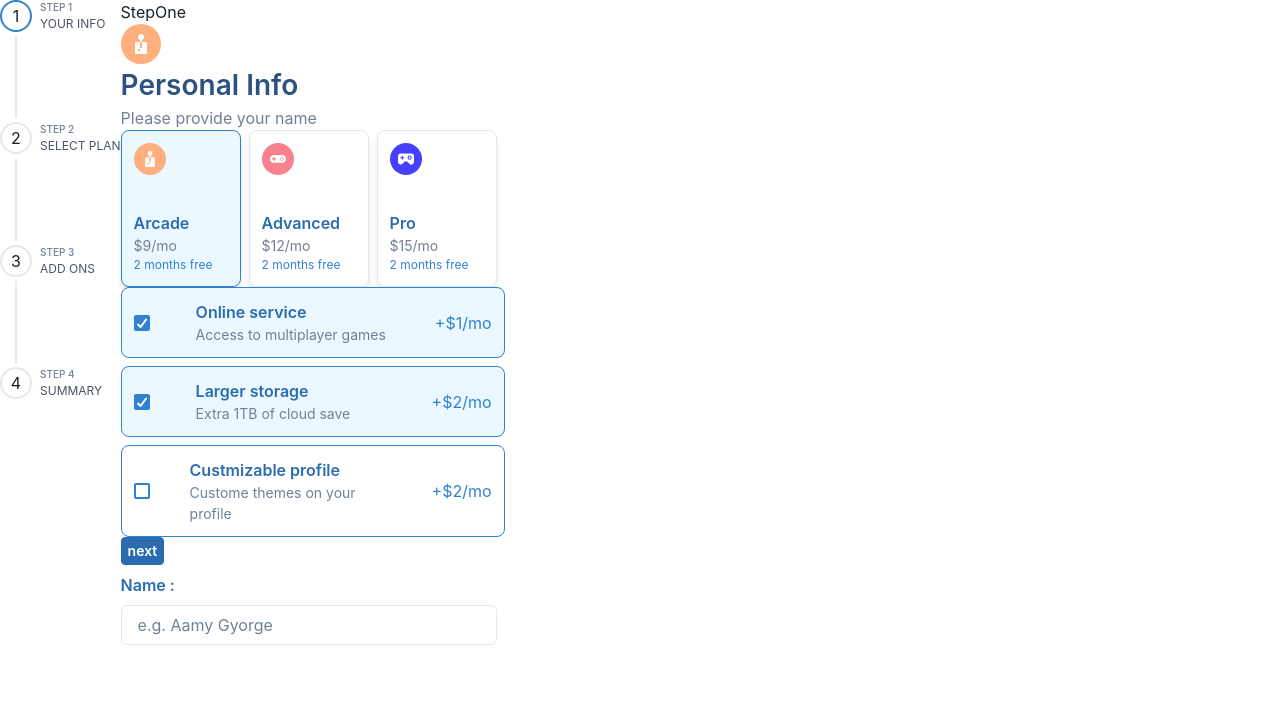
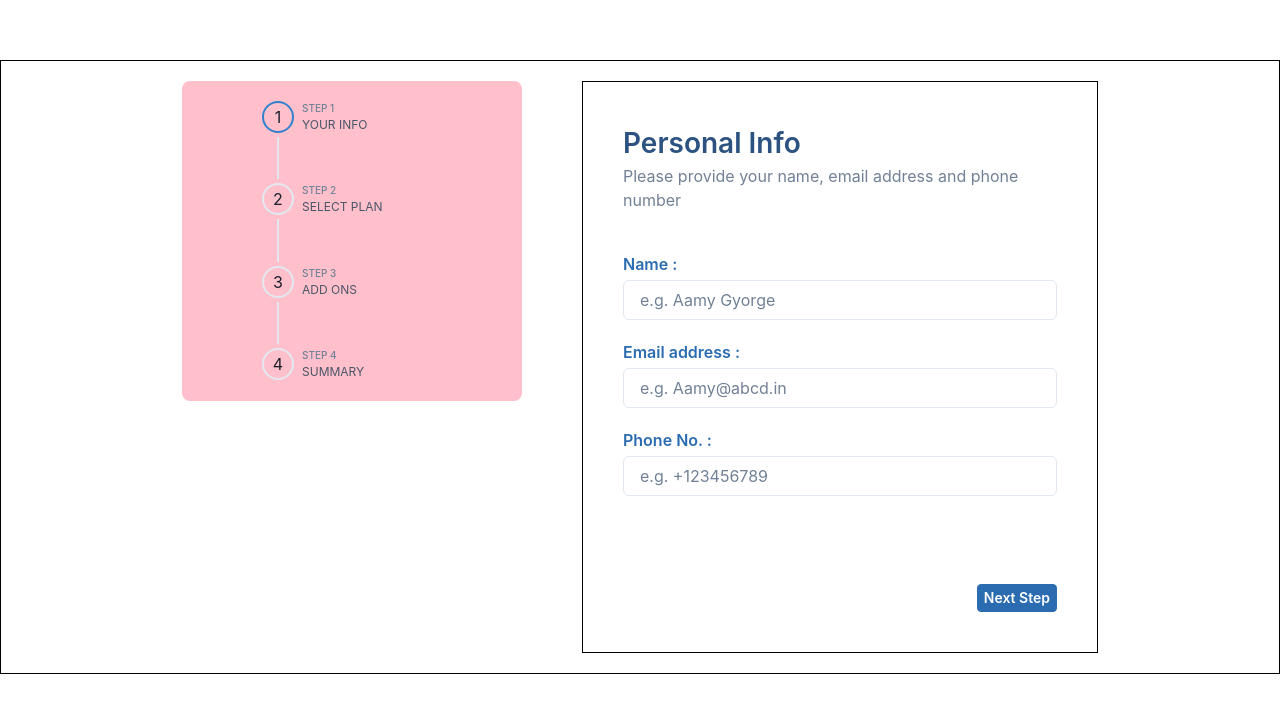
Before and after one commit to ShrutiSavani/Multi-step-form, a React (Create React App) app: page / in a window 1280 px wide. Shown: the top 712 px of the page. Built offline with nearby package versions, Linux system fonts and the light colour scheme.

Commit message:
Set Form Page and StepOne Component

```diff
--- a/src/components/HeaderComponent/index.js
+++ b/src/components/HeaderComponent/index.js
@@ -22,7 +22,7 @@ const HeaderComponent = ({
             </Text>
             <Text
                 fontSize={type == 'text' ? '14px' : ''}
-                maxW='210px'
+                maxW={type == 'text' ? '210px' : 'none'}
                 color='gray.500'
                 {...descriptionStyle}
             >
--- a/src/components/MyInput/index.js
+++ b/src/components/MyInput/index.js
@@ -21,8 +21,7 @@ const MyInput = ({
                 {lable} :
             </Text>
             <Input
-                mt='8px'
-                w='376px'
+                mt='4px'
                 color='blue.600'
                 placeholder={placeholder}
                 _hover={{
--- a/src/components/StepOne/index.js
+++ b/src/components/StepOne/index.js
@@ -1,68 +1,52 @@
-import { Box, Button, Image, Text } from '@chakra-ui/react'
+import { Box, Button, Flex } from '@chakra-ui/react'
 import React, { useContext } from 'react'
 import { StepContext } from '../../context/StepContext'
 import HeaderComponent from '../HeaderComponent'
-import RadioSettings from '../RadioSettings'
-
-import arcadeIcon from '../../assets/icon-arcade.svg'
-import advancedIcon from '../../assets/icon-advanced.svg'
-import proIcon from '../../assets/icon-pro.svg'
-import CheckBoxSettings from '../CheckBoxSettings'
 import MyInput from '../MyInput'
 
-const StepOne = () => {
+
+const StepOne = ({ boxStyle }) => {
   const { goToNextStep } = useContext(StepContext)
-  const radioOptions = [
-    {
-      type: 'Arcade',
-      price: '$9/mo',
-      icon: arcadeIcon,
-      scheme: '2 months free'
-    },
-    {
-      type: 'Advanced',
-      price: '$12/mo',
-      icon: advancedIcon,
-      scheme: '2 months free'
-    },
-    {
-      type: 'Pro',
-      price: '$15/mo',
-      icon: proIcon,
-      scheme: '2 months free'
-    }
-  ]
-  const checkBoxOptions = [
-    {
-        type: 'Online service',
-        about: 'Access to multiplayer games',
-        price: '$1/mo'
-    },
-    {
-        type: 'Larger storage',
-        about: 'Extra 1TB of cloud save',
-        price: '$2/mo'
-    },
-    {
-        type: 'Custmizable profile',
-        about: 'Custome themes on your profile',
-        price: '$2/mo'
-    },
-]
+
   return (
-    <Box>
-      <Text>StepOne</Text>
-      <Image src={arcadeIcon} />
-      <HeaderComponent title={'Personal Info'} description={'Please provide your name'}  />
-      <RadioSettings radioOptions={radioOptions} name={'monthly'} />
-      <CheckBoxSettings checkBoxOptions={checkBoxOptions}/>
-      <Button onClick={goToNextStep} variant='solid'>next</Button>
-      <MyInput
-      lable={'Name'}
-      placeholder={'e.g. Aamy Gyorge'}
-      />
+    <Flex
+      direction='column'
+      {...boxStyle}>
+      <HeaderComponent title={'Personal Info'} description={'Please provide your name, email address and phone number'} />
+      <Box mt='32px'>
+        <MyInput
+          lable={'Name'}
+          placeholder={'e.g. Aamy Gyorge'}
+        />
+        <MyInput
+          boxStyle={{
+            mt: '20px'
+          }}
+          lable={'Email address'}
+          placeholder={'e.g. Aamy@abcd.in'}
+        />
+        <MyInput
+          boxStyle={{
+            mt: '20px'
+          }}
+          lable={'Phone No.'}
+          placeholder={'e.g. +123456789'}
+        />
+      </Box>
+      <Box
+        display='flex'
+        justifyContent='flex-end'
+        mt='80px'>
+        <Button
+          justifyContent='end'
+          variant='solid'
+          w='fit-content'
 
-    </Box>
+          onClick={goToNextStep}
+        >Next Step</Button>
+      </Box>
+
+    </Flex>
   )
 }
 
--- a/src/components/StepperComponent/index.js
+++ b/src/components/StepperComponent/index.js
@@ -2,7 +2,7 @@ import React, { useContext, useEffect } from 'react'
 import { Box, Step, StepDescription, StepIcon, StepIndicator, StepNumber, StepSeparator, StepStatus, StepTitle, Stepper, useSteps } from '@chakra-ui/react'
 import { StepContext } from '../../context/StepContext'
 
-const StepperComponent = () => {
+const StepperComponent = ({ boxStyle }) => {
     const { step } = useContext(StepContext)
     const steps = [
         { title: 'STEP 1', description: 'YOUR INFO' },
@@ -21,7 +21,7 @@ const StepperComponent = () => {
     })
 
     return (
-        <Stepper index={activeStep} orientation='vertical' height='400px' gap='0'>
+        <Stepper index={activeStep} orientation='vertical' gap='0' {...boxStyle}>
             {steps.map((step, index) => (
                 <Step key={index}>
                     <StepIndicator>
--- a/src/pages/Form/index.js
+++ b/src/pages/Form/index.js
@@ -6,12 +6,36 @@ import { StepContext } from '../../context/StepContext'
 const Form = () => {
     const { step } = useContext(StepContext)
     return (
-        <Box>
-            <Flex>
-                <StepperComponent />
+        <Box
+            m='60px auto'
+            maxW='1440px'
+            p='20px'
+            border='1px solid black'>
+            <Flex
+                gap='60px'
+                justifyContent='center'
+            >
+                <StepperComponent
+                    boxStyle={{
+                        p: '20px',
+                        pl: '80px',
+                        maxW: '340px',
+                        h: '320px',
+                        bg: 'pink',
+                        flex: '2',
+                        borderRadius: '8px'
+                    }}
+                />
                 {
                     step === 0 ?
-                        <StepOne />
+                        <StepOne
+                            boxStyle={{
+                                p: '40px',
+                                flex: '5',
+                                maxW: '516px',
+                                border: '1px solid black'
+                            }}
+                        />
                         :
                         step === 1 ?
                             <StepTwo />
```
